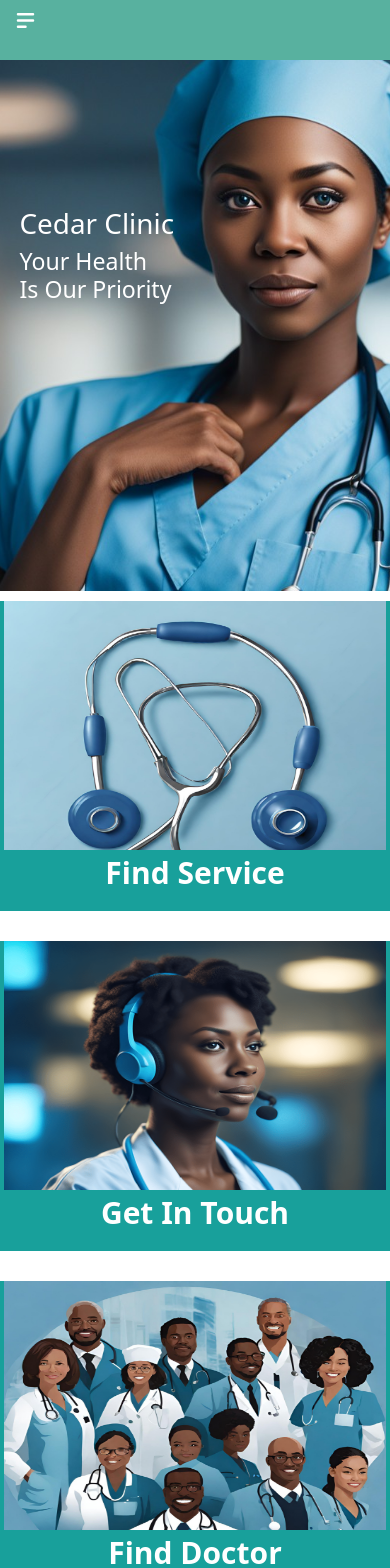
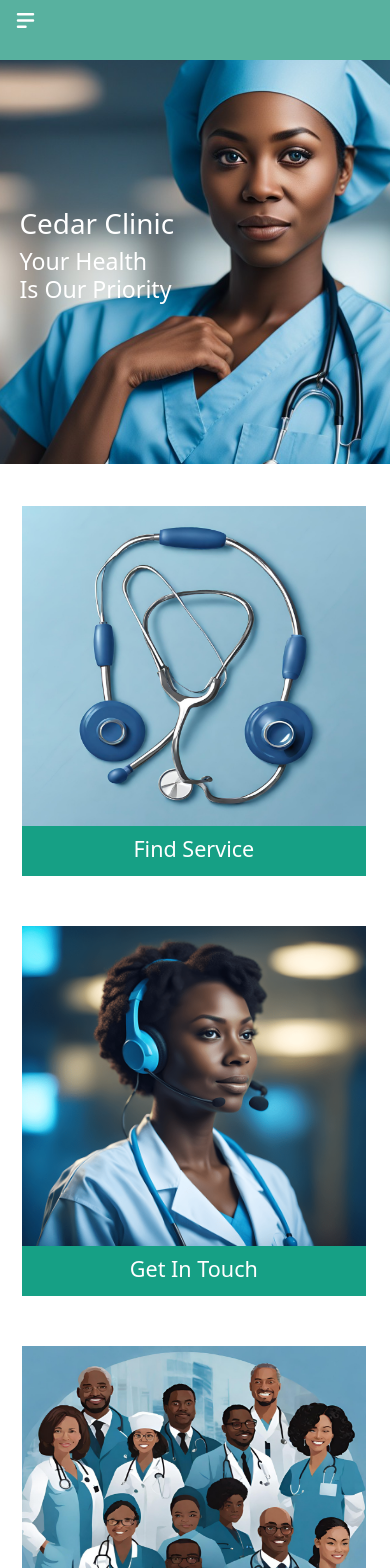
Before and after one commit to Marcelkibor/Cedar-Clinic, a React (Vite) app: page / in a window 390 px wide. Shown: the top 1568 px of the page. Built offline with nearby package versions, Linux system fonts and the light colour scheme.

Commit message:
refactor width

```diff
--- a/src/App.css
+++ b/src/App.css
@@ -8,6 +8,7 @@ body{
   height: fit-content;
   margin-bottom: 100px !important;
 }
+
 .contact-form{
   width: 400px;
   height: 400px;
@@ -31,6 +32,15 @@ body{
 .bt:hover{
   background-color:rgb(4, 77, 87);
 }
+.boxlink-main{
+  height:100% !important;
+  margin:30px 10px 20px 10px !important;
+}
+.boxlink-items{
+  height: 100%;
+  position: relative !important;
+  width: 97% !important;
+}
 .review-main{
   height: 370px !important;
   position: relative !important;
@@ -46,63 +56,6 @@ body{
   width: 420px;
   border-radius: 50% !important;
   background-color: rgb(212, 238, 255);
-}
-.boxlink-hov{
-  position:absolute;
-  bottom:10% !important;
-  text-align: center;
- width: 100% !important;
-  display: flex !important;
-  justify-content: center !important;
-  align-items: center !important;
-}
-.boxlink-main .boxlink-hov{
-  display: none !important;
-}
-.boxlink-main:hover{
-  background-color: #18a09b;
-}
-.boxlink-main:hover .boxlink-hov{
-  display: block !important;
-}
-.boxlink-main:hover .boxlink-text{
-  display: none !important;
-}
-.boxlink-text{
-  position: absolute;
-  display: visible !important;
-  bottom: 0%!important;
- text-align: center;
- width: 100% !important;
- background-color: #18a09b;
-  display: flex !important;
-  justify-content: center !important;
-  align-items: center !important;
-}
-.boxlink-main:hover .boxlink-text{
-  bottom: 20% !important;
-}
-.bx-icon{
-  display: flex;
-  justify-content: center;
-  align-items: center;
-  margin-top: 20%;
-}
-.boxlink-main:hover .bx-icon{
-  display: none !important;
-}
-.boxlink-main{
-  min-width:390px !important;
-  height: 310px !important;
-  margin-bottom: 30px !important;
-  position: relative;
- background-color:#18a09b;
- display: flex !important;
- justify-content:center;
- align-items:center
-}
-.boxlink-main:hover img{
- opacity: 0.2 !important;
 }
 
 .email-prompt{
@@ -189,7 +142,7 @@ width: 100vw;
 .home-bg{
   position: absolute;
   width: 100%;
-  height:100%;
+  height:100% !important;
 }
 .image-col {
   display: flex;
@@ -679,9 +632,6 @@ color: #fff;
     width: 350px;
     left: 28% !important;
   }
-  .boxlinks{
-    margin-top: 10px !important;
-  }
   .email-prompt{
     margin-top: 30px;
     margin-left: -15px !important;
@@ -816,6 +766,11 @@ color: #fff;
   height: 340px !important;
   width: 340px !important;
 }
+.boxlink-main{
+  width: 97vw !important;
+  display: block !important;
+  margin-top: -135px !important;
+}
 .review-main{
   height: 700px !important;
 }
@@ -832,9 +787,6 @@ color: #fff;
  .scroll-motion{
   right:20%!important;
   bottom: 25% !important;
- }
- .boxlink-text{
-  width: 100% !important;
  }
  }
  .provider-col{
--- a/src/components/BoxLinks.tsx
+++ b/src/components/BoxLinks.tsx
@@ -1,44 +1,36 @@
 import { Row, Col } from 'react-bootstrap';
-import {BoxResource, BxIcons} from './DataFiles/BoxFileResource';
-import React from 'react';
-import { NavLink } from 'react-router-dom';
+import {BoxResource} from './DataFiles/BoxFileResource';
+// import React from 'react';
+// import { NavLink } from 'react-router-dom';
 const BoxLinks = () => {
-  const handleNavigation=(item:any)=>{
-  switch(item){
-    case 1:
-      return <NavLink style={{color:'white'}} to="/services">Find Service</NavLink>
-    case 2:
-    return <NavLink style={{color:'white'}} to="/contacts">Contact Us</NavLink>
-    case 3:
-      return <NavLink style={{color:'white'}} to="/our-team">Find Doctor</NavLink>
-    default:
-      return<NavLink style={{color:'white'}} to="/">Home</NavLink>
-  }
-  }
+  // const handleNavigation=(item:any)=>{
+  // switch(item){
+  //   case 1:
+  //     return <NavLink style={{color:'white'}} to="/services">Find Service</NavLink>
+  //   case 2:
+  //   return <NavLink style={{color:'white'}} to="/contacts">Contact Us</NavLink>
+  //   case 3:
+  //     return <NavLink style={{color:'white'}} to="/our-team">Find Doctor</NavLink>
+  //   default:
+  //     return<NavLink style={{color:'white'}} to="/">Home</NavLink>
+  // }
+  // }
   return(
-    <div>
-      <Row className='boxlinks'>
-        {BoxResource.map((item) => (
-          <Col
-            key={item.id}>
-            <div
-              className="boxlink-main" style={{width:'100%',height:'100%'}}>
-                <img style={{width:'98%',height:'100%'}} src={item.src}/>
-              <div className='boxlink-text'>
-                <p className="bx"style={{color:"white", fontSize:'30px',fontWeight:'bold'}}>{item.title}</p>
-              </div>
-              {/* <div className='boxlink-hov'>
-                <div style={{display:'block'}}>
-                <h2 style={{color:'white'}}>{item.title}</h2>
-                {React.createElement(BxIcons[item.id],{style:{width:'50px',height:'60px',color:'white'}})}
-                <p style={{margin:'2% 5% 3% 5%',fontSize:'18px',color:'white'}}>{item.description}</p>
-                  {handleNavigation(item.id)}
-                </div>
-              </div> */}
-            </div>
-          </Col>
+    <div style={{width:'100%',height:'100%'}}>
+        <Row className='boxlink-main'>
+        {BoxResource.map((item:any)=>(
+            <Col>
+         <div className='boxlink-items'key={item.id}>
+          <div style={{width:'100%',height:'320px',marginTop:'50px'}}>
+            <img src={item.src} style={{width:'100%',height:'100%'}}/>
+          </div>
+          <div style={{color:"white",textAlign:'center',height:'50px',backgroundColor:'#16a085',width:'100%'}}>
+            <h4 style={{paddingTop:'10px'}}>{item.title}</h4>
+          </div>
+         </div>
+         </Col>
         ))}
-      </Row>
+        </Row>
     </div>
   );
 };
--- a/src/components/LandingPage.tsx
+++ b/src/components/LandingPage.tsx
@@ -29,7 +29,7 @@ const LandingPage = () => {
   return (
     <div className = 'bg-main'>
 <div className='home-bg'>
-<img style={{ height: '140%', width: '100%', objectFit:'cover' }} src={Bg} autoFocus/>
+<img style={{ height: '110%', width: '100%', objectFit:'cover' }} src={Bg} autoFocus/>
   </div>
   <div className='home-bg-text'>
     <h1 data-text='Cedar-Clinic'>Cedar Clinic</h1>
```
